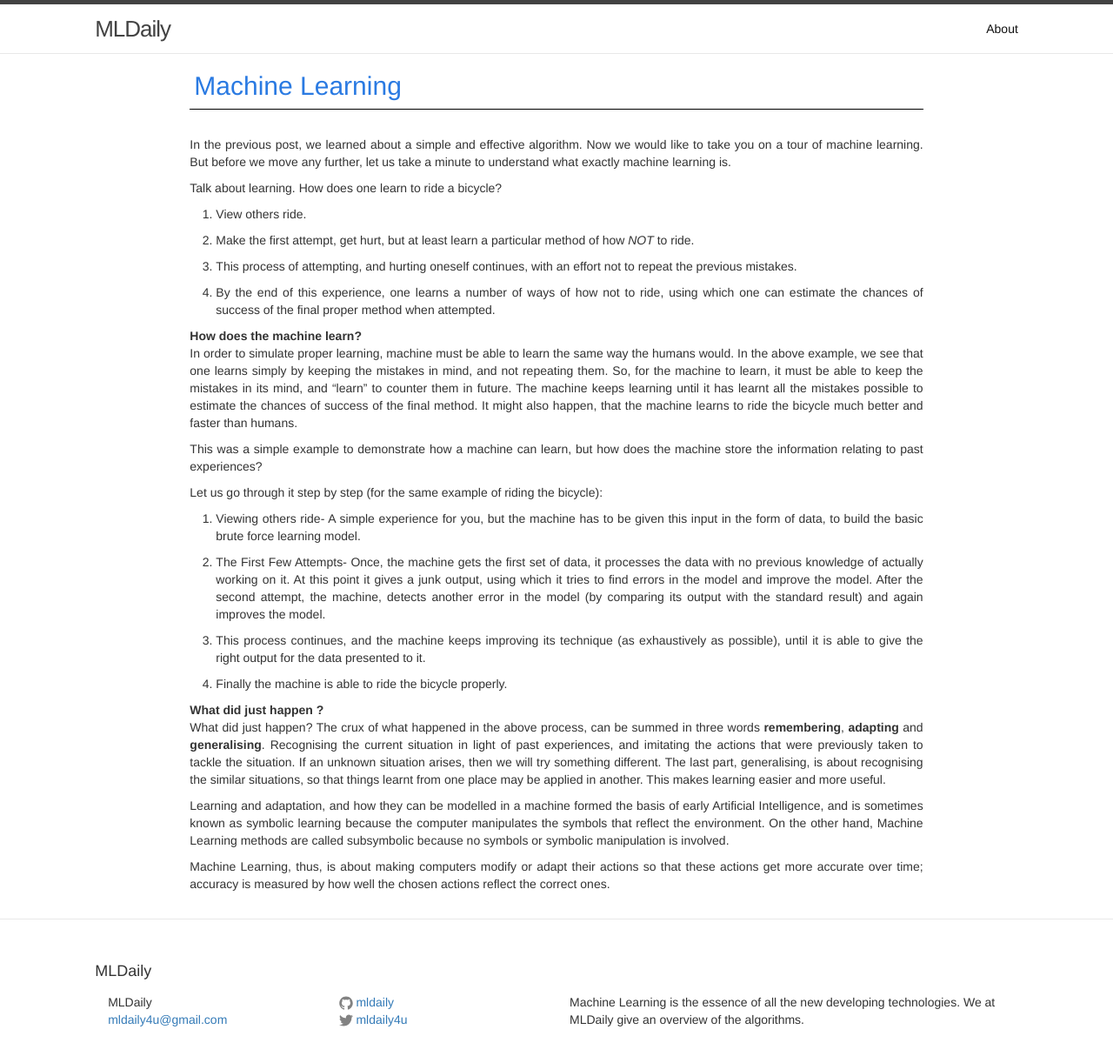
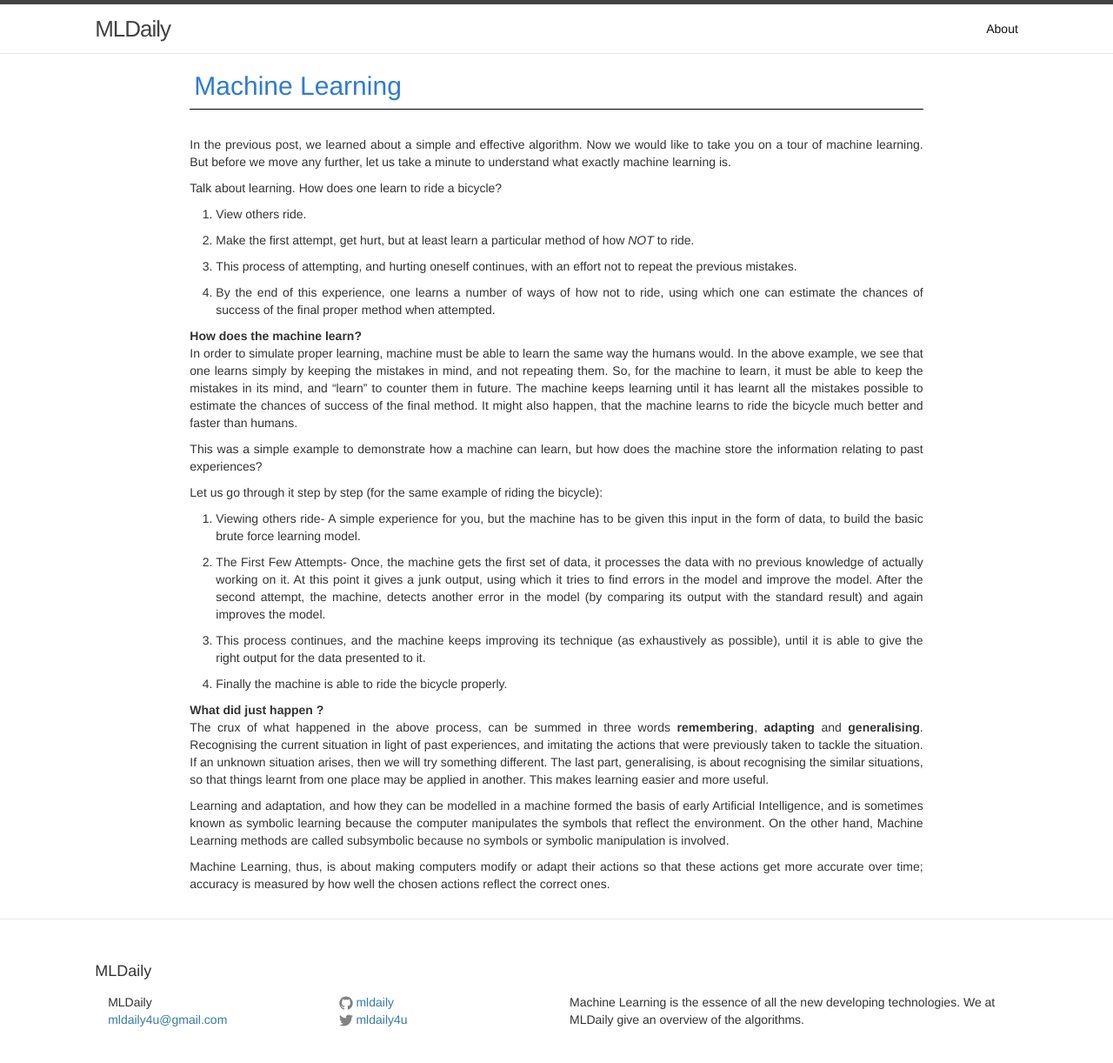
Before and after one commit to MLDaily/MLDaily.github.io, a Jekyll site: the page built from _posts/2015-12-04-machine-learning.md, in a window 1280 px wide. Shown: the whole page at 87% size. Built offline with Jekyll 4.4.1, drawn with Linux system fonts in a browser that asks for light colours; comment, search, counter and statistics services are not loaded.

Commit message:
typos corrected

```diff
--- a/_posts/2015-12-04-machine-learning.md
+++ b/_posts/2015-12-04-machine-learning.md
@@ -36,7 +36,6 @@ Let us go through it step by step (for the same example of riding the bicycle):
 4. Finally the machine is able to ride the bicycle properly.
 
 <strong>What did just happen ?</strong><br>
-What did just happen?
 The crux of what happened in the above process, can be summed in three words <strong>remembering</strong>, <strong>adapting</strong> and <strong>generalising</strong>. Recognising the current situation in light of past experiences, and imitating the actions that were previously taken to tackle the situation. If an unknown situation arises, then we will try something different. The last part, generalising, is about recognising the similar situations, so that things learnt from one place may be applied in another. This makes learning easier and more useful.
 
 Learning and adaptation, and how they can be modelled in a machine formed the basis of early Artificial Intelligence, and is sometimes known as symbolic learning because the computer manipulates the symbols that reflect the environment. On the other hand, Machine Learning methods are called subsymbolic because no symbols or symbolic manipulation is involved.
```
